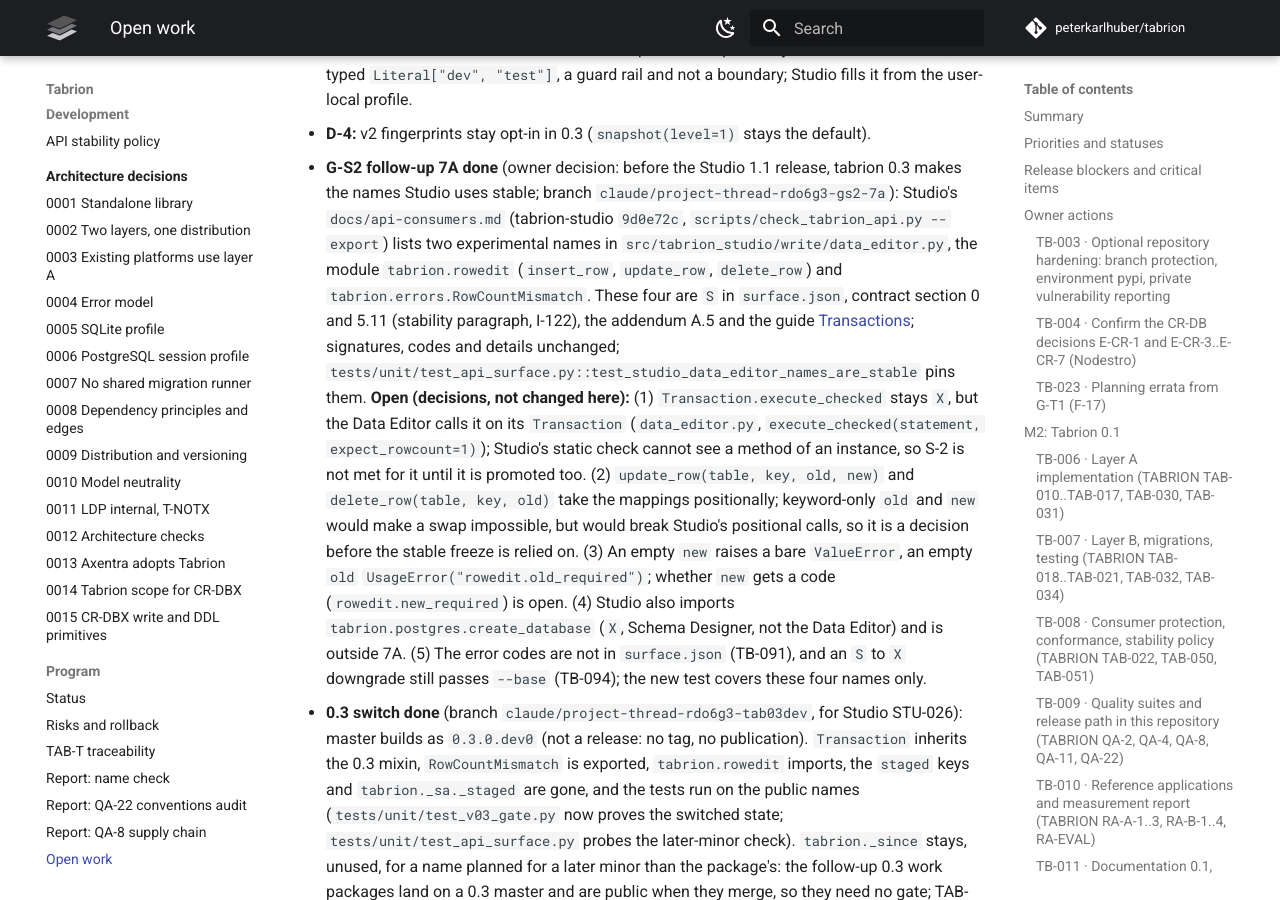
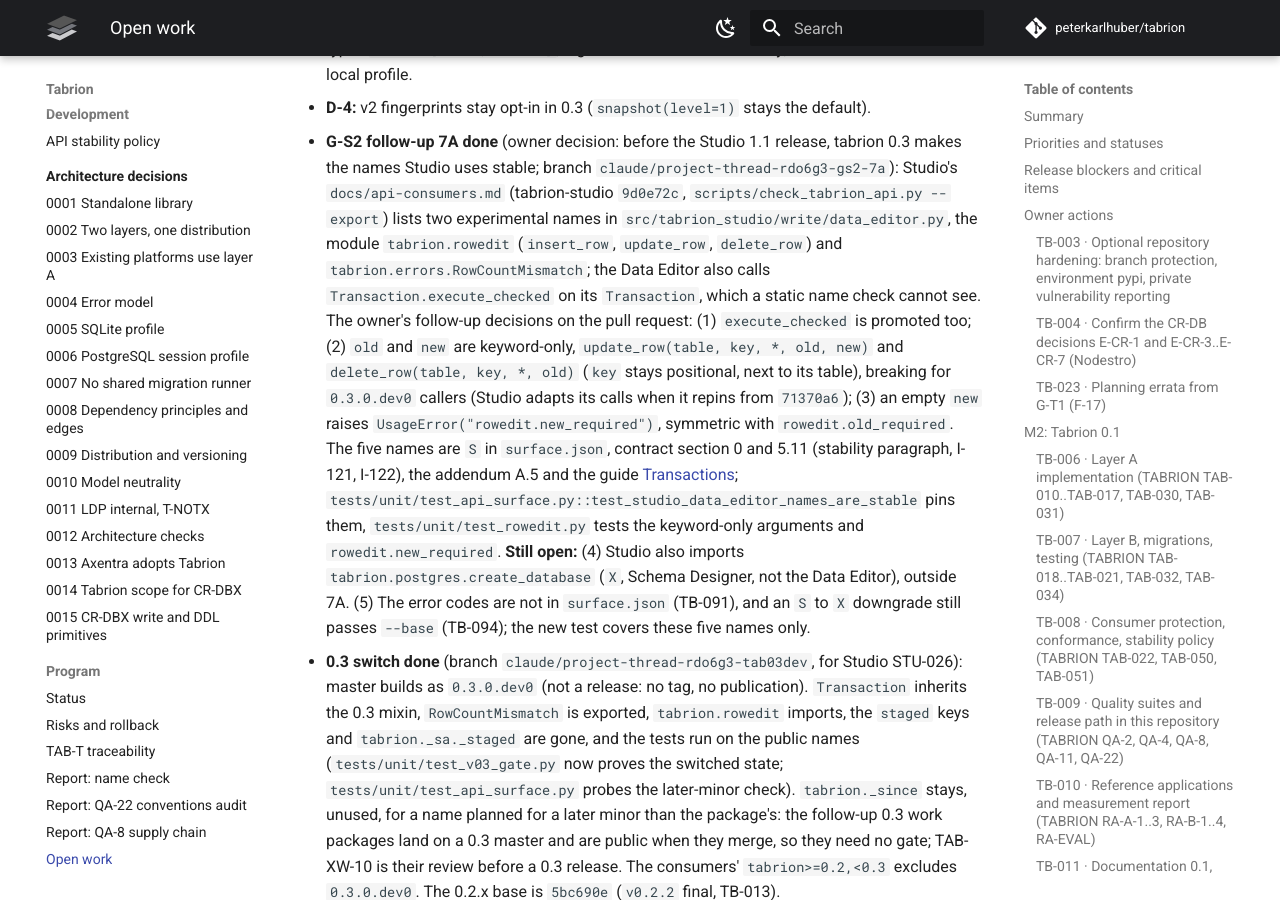
Before and after one commit to peterkarlhuber/tabrion, an MkDocs documentation site: the page built from docs/TODO.md, in a window 1280 px wide and 900 px high, scrolled down 27780 px. Built offline with MkDocs 1.6.1 and Material for MkDocs 9.7.7, drawn with Linux system fonts in a browser that asks for light colours; comment, search, counter and statistics services are not loaded; some of the changed text lies outside the part shown.

Commit message:
7A: stable execute_checked; keyword-only old/new; rowedit.new_required
Owner decisions on #93 before the guided write names freeze (0.3.dev):

- Transaction.execute_checked is stable (S) too: the Data Editor calls
  it, and a static name check cannot see a method of an instance.
- update_row(table, key, *, old, new) and delete_row(table, key, *, old):
  old and new are keyword-only so the two mappings cannot be swapped by
  position; key stays positional next to its table. Breaking for
  0.3.0.dev0 callers (Studio is pinned to 71370a6 and adapts on repin).
- An empty new raises UsageError("rowedit.new_required") instead of a
  bare ValueError, symmetric with rowedit.old_required.

surface.json (regenerated signatures), contract 5.11 and I-120..I-122,
addendum A.5, the Transactions guide, CHANGELOG, TODO TB-149 and STATUS
follow. Tests: keyword-only refusal and new_required in test_rowedit.py,
every call site uses keywords, and the stability pin covers five names.

Co-Authored-By: Claude Opus 5.5 <noreply@anthropic.com>
Claude-Session: https://claude.ai/code/session_011tY7TC7Nu5VGro3DJGJcv8

```diff
--- a/docs/TODO.md
+++ b/docs/TODO.md
@@ -71,7 +71,7 @@ cases open; CR-DBX planning pull request: TB-149 new, P3 from 43 to 44; D-2 foll
 `0.2.1` release commit `af0458d`: TB-013 records its SHA and the G-T2 runs; TAB-XW-1 pull request: TB-149 in
 progress, counts unchanged; predefined-role pull request #77: TB-150 new, P2 from 10 to 11; TB-036/TB-150 follow-up pull request (owner order
 2026-11-14 23:56Z): TB-036 and TB-150 done, P2 from 11 to 9; psycopg floor pull request: TB-152 new, P3 from 43 to 44;
-G-S2 follow-up 7A pull request: TB-149 records the stable `tabrion.rowedit` and `RowCountMismatch`, counts unchanged).
+G-S2 follow-up 7A pull request: TB-149 records the stable guided write transaction, counts unchanged).
 
 | Priority | Count |
 |---|---|
@@ -857,19 +857,19 @@ required (owner decision of 2026-11-08 11:26Z).
 - **G-S2 follow-up 7A done** (owner decision: before the Studio 1.1 release, tabrion 0.3 makes the names Studio uses
   stable; branch `claude/project-thread-rdo6g3-gs2-7a`): Studio's `docs/api-consumers.md` (tabrion-studio `9d0e72c`,
   `scripts/check_tabrion_api.py --export`) lists two experimental names in `src/tabrion_studio/write/data_editor.py`,
-  the module `tabrion.rowedit` (`insert_row`, `update_row`, `delete_row`) and `tabrion.errors.RowCountMismatch`.
-  These four are `S` in `surface.json`, contract section 0 and 5.11 (stability paragraph, I-122), the addendum A.5
-  and the guide [Transactions](guides/transactions.md#guided-writes-03); signatures, codes and details unchanged;
-  `tests/unit/test_api_surface.py::test_studio_data_editor_names_are_stable` pins them. **Open (decisions, not
-  changed here):** (1) `Transaction.execute_checked` stays `X`, but the Data Editor calls it on its `Transaction`
-  (`data_editor.py`, `execute_checked(statement, expect_rowcount=1)`); Studio's static check cannot see a method of
-  an instance, so S-2 is not met for it until it is promoted too. (2) `update_row(table, key, old, new)` and
-  `delete_row(table, key, old)` take the mappings positionally; keyword-only `old` and `new` would make a swap
-  impossible, but would break Studio's positional calls, so it is a decision before the stable freeze is relied on.
-  (3) An empty `new` raises a bare `ValueError`, an empty `old` `UsageError("rowedit.old_required")`; whether `new`
-  gets a code (`rowedit.new_required`) is open. (4) Studio also imports `tabrion.postgres.create_database` (`X`,
-  Schema Designer, not the Data Editor) and is outside 7A. (5) The error codes are not in `surface.json` (TB-091),
-  and an `S` to `X` downgrade still passes `--base` (TB-094); the new test covers these four names only.
+  the module `tabrion.rowedit` (`insert_row`, `update_row`, `delete_row`) and `tabrion.errors.RowCountMismatch`; the
+  Data Editor also calls `Transaction.execute_checked` on its `Transaction`, which a static name check cannot see.
+  The owner's follow-up decisions on the pull request: (1) `execute_checked` is promoted too; (2) `old` and `new` are
+  keyword-only, `update_row(table, key, *, old, new)` and `delete_row(table, key, *, old)` (`key` stays positional,
+  next to its table), breaking for `0.3.0.dev0` callers (Studio adapts its calls when it repins from `71370a6`);
+  (3) an empty `new` raises `UsageError("rowedit.new_required")`, symmetric with `rowedit.old_required`. The five
+  names are `S` in `surface.json`, contract section 0 and 5.11 (stability paragraph, I-121, I-122), the addendum A.5
+  and the guide [Transactions](guides/transactions.md#guided-writes-03);
+  `tests/unit/test_api_surface.py::test_studio_data_editor_names_are_stable` pins them, `tests/unit/test_rowedit.py`
+  tests the keyword-only arguments and `rowedit.new_required`. **Still open:** (4) Studio also imports
+  `tabrion.postgres.create_database` (`X`, Schema Designer, not the Data Editor), outside 7A. (5) The error codes are
+  not in `surface.json` (TB-091), and an `S` to `X` downgrade still passes `--base` (TB-094); the new test covers
+  these five names only.
 - **0.3 switch done** (branch `claude/project-thread-rdo6g3-tab03dev`, for Studio STU-026): master builds as
   `0.3.0.dev0` (not a release: no tag, no publication). `Transaction` inherits the 0.3 mixin, `RowCountMismatch` is
   exported, `tabrion.rowedit` imports, the `staged` keys and `tabrion._sa._staged` are gone, and the tests run on the
```
Also changed, not shown: CHANGELOG.md (+14 -8 lines), docs/api/contract-0.3-addendum.md (+2 -2 lines), docs/api/contract.md (+20 -18 lines), docs/guides/transactions.md (+9 -8 lines), docs/program/STATUS.md (+5 -4 lines), docs/api/surface.json, 8 other files.
